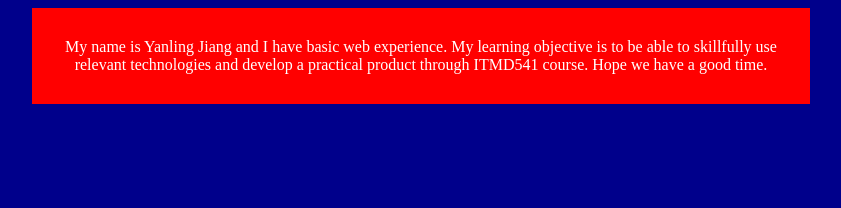
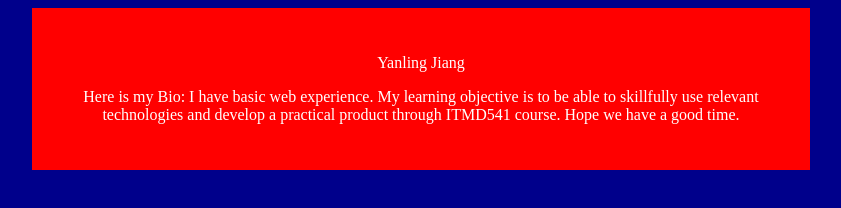
Before and after one commit to yjiang68/yjiang68.github.io, a plain HTML site: page index.html in a window 1280 px wide. Shown: the whole page, without its empty margins (219-1060 px from the left). Drawn offline with Linux system fonts and the light colour scheme.

Commit message:
Update index.html

```diff
--- a/index.html
+++ b/index.html
@@ -1,6 +1,8 @@
 <html>
     <link rel='stylesheet' type='text/css' href='style.css' />
 <body>
-    <div class="mybio">My name is Yanling Jiang and I have basic web experience. My learning objective is to be able to skillfully use relevant technologies and develop a practical product through ITMD541 course. Hope we have a good time.</div>
+    <div class="mybio"> <p> Yanling Jiang </p>
+        <p> Here is my Bio: I have basic web experience. My learning objective is to be able to skillfully use relevant technologies and develop a practical product through ITMD541 course. Hope we have a good time.</p>
+    </div>
 </body>
 </html>
```
